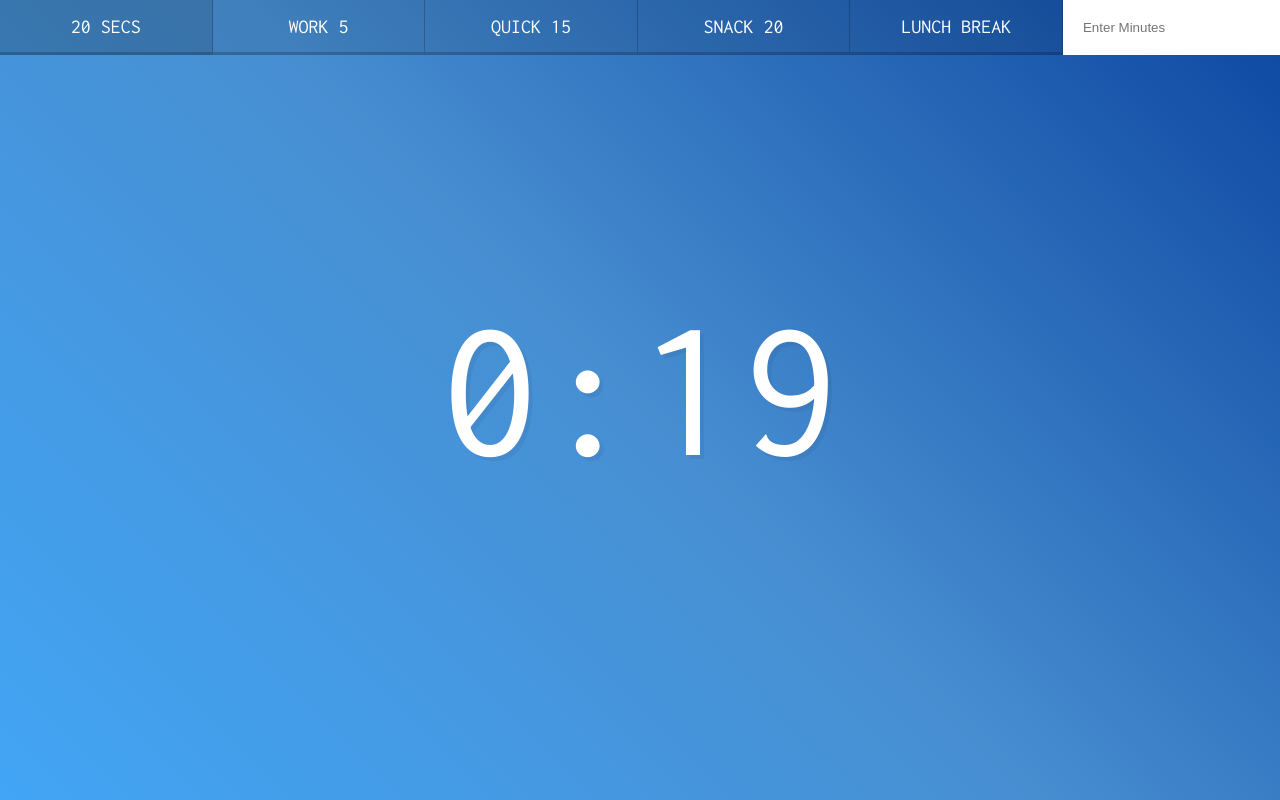
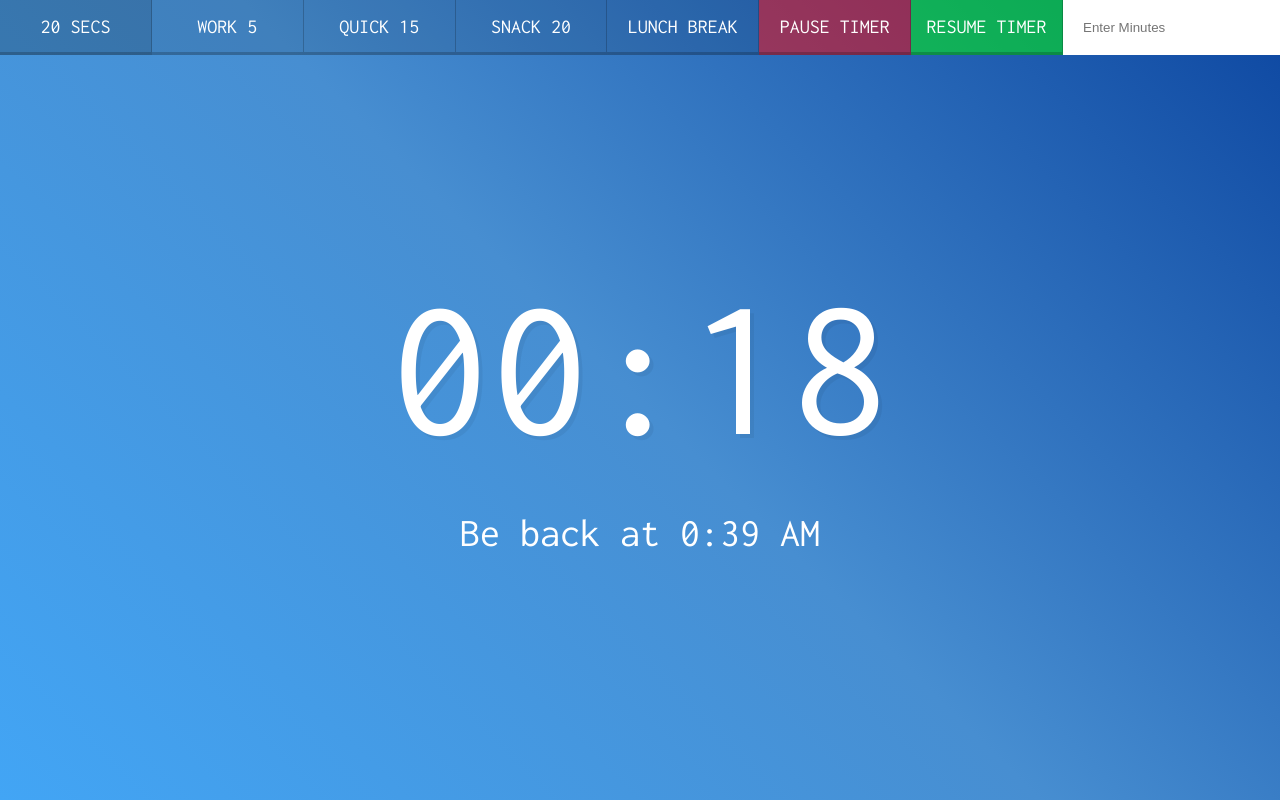
Before and after one commit to sotek222/js30-solutions, a plain HTML site: page 29 - Countdown Timer/index.html in a window 1280 px wide. Both pictures are taken after a click on the button "20 SECS". Drawn offline with Linux system fonts and the light colour scheme.

Commit message:
solution with resume & pause

```diff
--- a/29 - Countdown Timer/index.html
+++ b/29 - Countdown Timer/index.html
@@ -14,6 +14,8 @@
       <button data-time="900" class="timer__button">Quick 15</button>
       <button data-time="1200" class="timer__button">Snack 20</button>
       <button data-time="3600" class="timer__button">Lunch Break</button>
+      <button class="pause__button">Pause Timer</button>
+      <button class="resume__button">Resume Timer</button>
       <form name="customForm" id="custom">
         <input type="text" name="minutes" placeholder="Enter Minutes">
       </form>
--- a/29 - Countdown Timer/scripts.js
+++ b/29 - Countdown Timer/scripts.js
@@ -1,39 +1,73 @@
 const timeLeft = document.querySelector('.display__time-left');
-const times = document.querySelectorAll('button');
+const timeToReturn = document.querySelector('.display__end-time');
+const times = document.querySelectorAll('.timer__button');
 const timeForm = document.querySelector('#custom');
+const pauseBtn = document.querySelector('.pause__button');
+const resumeBtn = document.querySelector('.resume__button');
 let interval;
+let totalTimeLeft;
+let countingDown = false;
 
+timeLeft.textContent = "00:00";
 
-function handleTime(e, seconds){
+function displayTimeLeft(seconds){
+  const minutes = Math.floor(seconds / 60);
+  const remainingSeconds = seconds % 60;
+  const display = `${minutes < 10 ? "0" + minutes : minutes}:${remainingSeconds < 10 ? "0" + remainingSeconds : remainingSeconds}`;
+  timeLeft.textContent = display;
+  document.title = display;
+};
+
+function timer(seconds){
   clearInterval(interval);
+  countingDown = true;
+  // we get the current time the timer starts at;
+  const now = Date.now();
+  // we get the time when the timer needs to stop;
+  const then = now + (seconds * 1000);
+  // we call this fucntion one time so that it displays without a pause.
+  // otherwise we have to wait the length of time, in the second arg of the setInterval
+  displayTimeLeft(Math.round((then - now) / 1000));
+  dispalyTimeBack(then);
 
-  if(seconds > 60){
-    let minutes = Math.floor(seconds / 60);
-    let currentSeconds = 0;
-    interval = setInterval(() => {
-      if (currentSeconds === 0 && minutes === 0) clearInterval(interval);
-      if (currentSeconds < 0 && minutes > 0) minutes--, currentSeconds = 59;
-      timeLeft.innerText = (currentSeconds < 10) ?
-      `${minutes}:0${currentSeconds}` :
-      `${minutes}:${currentSeconds}`;
-
-      currentSeconds--;
-    }, 1000);
-  } else {
-    interval = setInterval(() => {
-      if (seconds === 0) clearInterval(interval);
-      timeLeft.innerText = (seconds < 10) ? `0:0${seconds}` : `0:${seconds}`;
-      seconds--;
-    }, 1000);
-  };
+  // setInterval is not ideal for a timer on it's own for decrementing because
+  // it may stop if you leave the page to another tab or scroll,
+  // in this case it's okay because we are re-calculating the time from Date.now();
+  // so it will always adjust correctly.
+  interval = setInterval(function(){
+    // We caculate then - the current time we are at in miliseconds divided by 1000 to get the seconds
+    let secondsLeft = Math.round((then - Date.now()) / 1000);
+    totalTimeLeft = secondsLeft;
+    if (secondsLeft <= 0) clearInterval(interval);
+    displayTimeLeft(secondsLeft);
+  }, 1000);
 };
 
 function handleSubmit(e){
+  const formtime = e.target.children[0].value * 60;
   e.preventDefault();
-  const seconds = e.target.querySelector('input').value * 60;
-  handleTime(e, seconds)
-}
+  timer(formtime);
+};
 
+function dispalyTimeBack(timestamp){
+  const end = new Date(timestamp);
+  const hours = end.getHours();
 
-times.forEach(time => time.addEventListener('click', (e) => handleTime(e, time.dataset.time)));
+  const standardHours = hours > 12 ? hours - 12 : hours;
+
+  const minutes = end.getMinutes();
+  timeToReturn.textContent = `Be back at ${standardHours}:${minutes < 10 ? "0" + minutes : minutes} ${hours > 11 || hours === 23 ? "PM" : "AM" }`;
+};
+
+function resumeTimer(){
+  if (interval && !countingDown) timer(totalTimeLeft);
+};
+
+function pauseTimer() {
+  if (countingDown) clearInterval(interval), countingDown = false;
+};
+
+times.forEach(time => time.addEventListener('click', () => timer(time.dataset.time)))
 timeForm.addEventListener('submit', handleSubmit);
+pauseBtn.addEventListener('click', pauseTimer);
+resumeBtn.addEventListener('click', resumeTimer)
--- a/29 - Countdown Timer/style.css
+++ b/29 - Countdown Timer/style.css
@@ -62,6 +62,34 @@ body {
   font-family: 'Inconsolata', monospace;
 }
 
+.pause__button {
+  background: none;
+  border: 0;
+  cursor: pointer;
+  color: white;
+  font-size: 2rem;
+  text-transform: uppercase;
+  background: rgba(255, 0, 0, 0.5);
+  border-bottom: 3px solid rgba(0, 0, 0, 0.2);
+  border-right: 1px solid rgba(0, 0, 0, 0.2);
+  padding: 1rem;
+  font-family: 'Inconsolata', monospace;
+}
+
+.resume__button {
+  background: none;
+  border: 0;
+  cursor: pointer;
+  color: white;
+  font-size: 2rem;
+  text-transform: uppercase;
+  background: rgba(0, 255, 0, 0.5);
+  border-bottom: 3px solid rgba(0, 0, 0, 0.2);
+  border-right: 1px solid rgba(0, 0, 0, 0.2);
+  padding: 1rem;
+  font-family: 'Inconsolata', monospace;
+}
+
 .timer__button:hover,
 .timer__button:focus {
   background: rgba(0,0,0,0.2);
```
